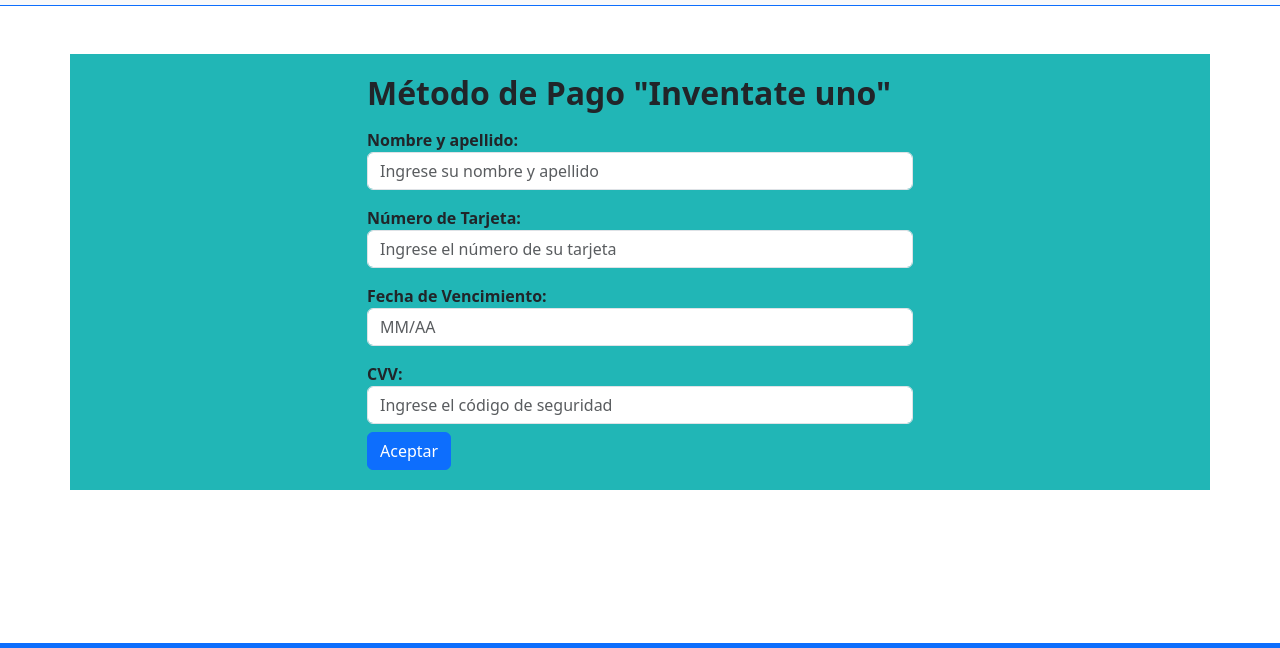
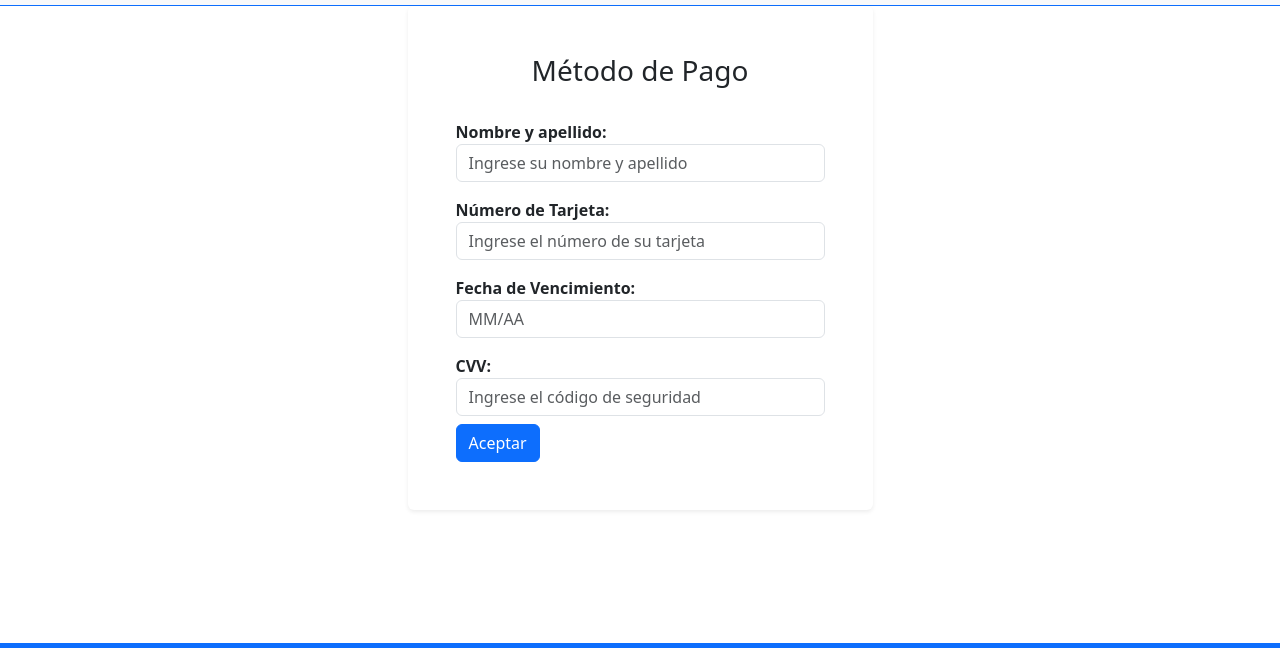
Before and after one commit to DanielBernadPenuelas/DanielBernadPenuelas.github.io, a plain HTML site: page html/Métodospagos.html in a window 1280 px wide. Shown: the part 101-749 px from the top of the page. Drawn offline with nearby package versions, Linux system fonts and the light colour scheme.

Commit message:
Mejora de la página de pago

```diff
--- a/css/Métodospagos.css
+++ b/css/Métodospagos.css
@@ -7,9 +7,7 @@
     width: 30px;
     height: 30px;
 }
-.margen-arriba{
-    margin-top: 100px;
-}
+
 .fondo{
     background-color: rgb(0, 136, 255);
 }
--- a/html/Métodospagos.html
+++ b/html/Métodospagos.html
@@ -32,11 +32,12 @@
           </div>
       </nav>
   </header>
-  <div class="container mt-5 " >
-    <div class="row justify-content-center " style="border: 8px; border-color: black; background-color: rgb(33, 182, 182); padding-top: 20px; padding-bottom: 20px;">
-      <div class="col-md-6 col-xxl-12 ">
-        <form>
-          <h2 class="negriton">Método de Pago "Inventate uno"</h2>
+    <div class="container d-flex align-items-center justify-content-center ">
+        <div class="col-12 col-sm-10 col-md-7 col-lg-5">
+            <div class="card shadow-sm border-0">
+                <div class="card-body p-4 p-md-5">
+                    <h1 class="h3 text-center mb-4">Método de Pago</h1>
+                    <form action="" method="post">
                         <div class="form-group py-2">
                           <label class="negrita" for="nombre">Nombre y apellido:</label>
                           <input required type="text" class="form-control" id="nombre" placeholder="Ingrese su nombre y apellido">
@@ -55,6 +56,7 @@
                         </div>
                         <a  type="text" class="btn btn-primary" >Aceptar</a>
                     </form>
+                </div>
             </div>
         </div>
     </div>
```
Lines whose indentation alone changed are shown as unchanged.
